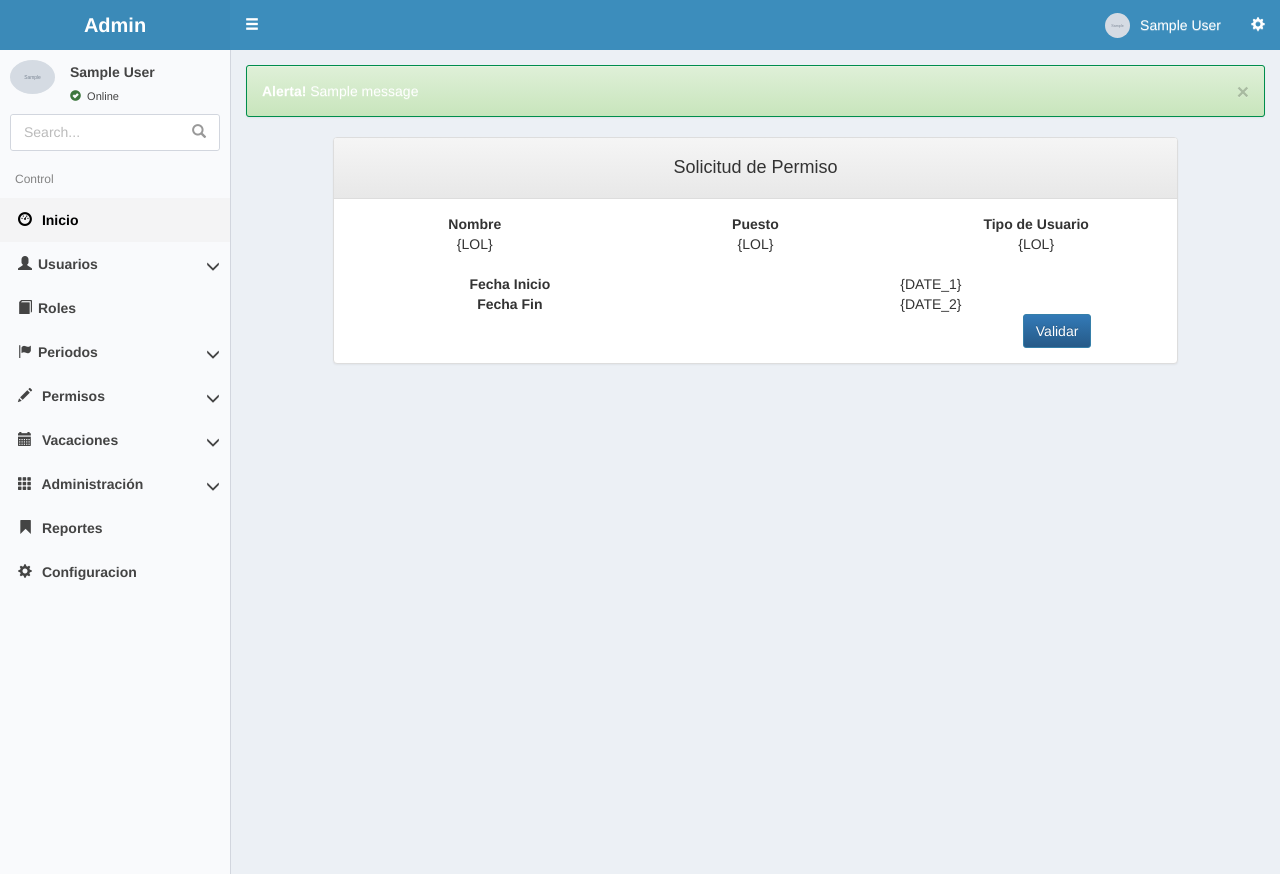
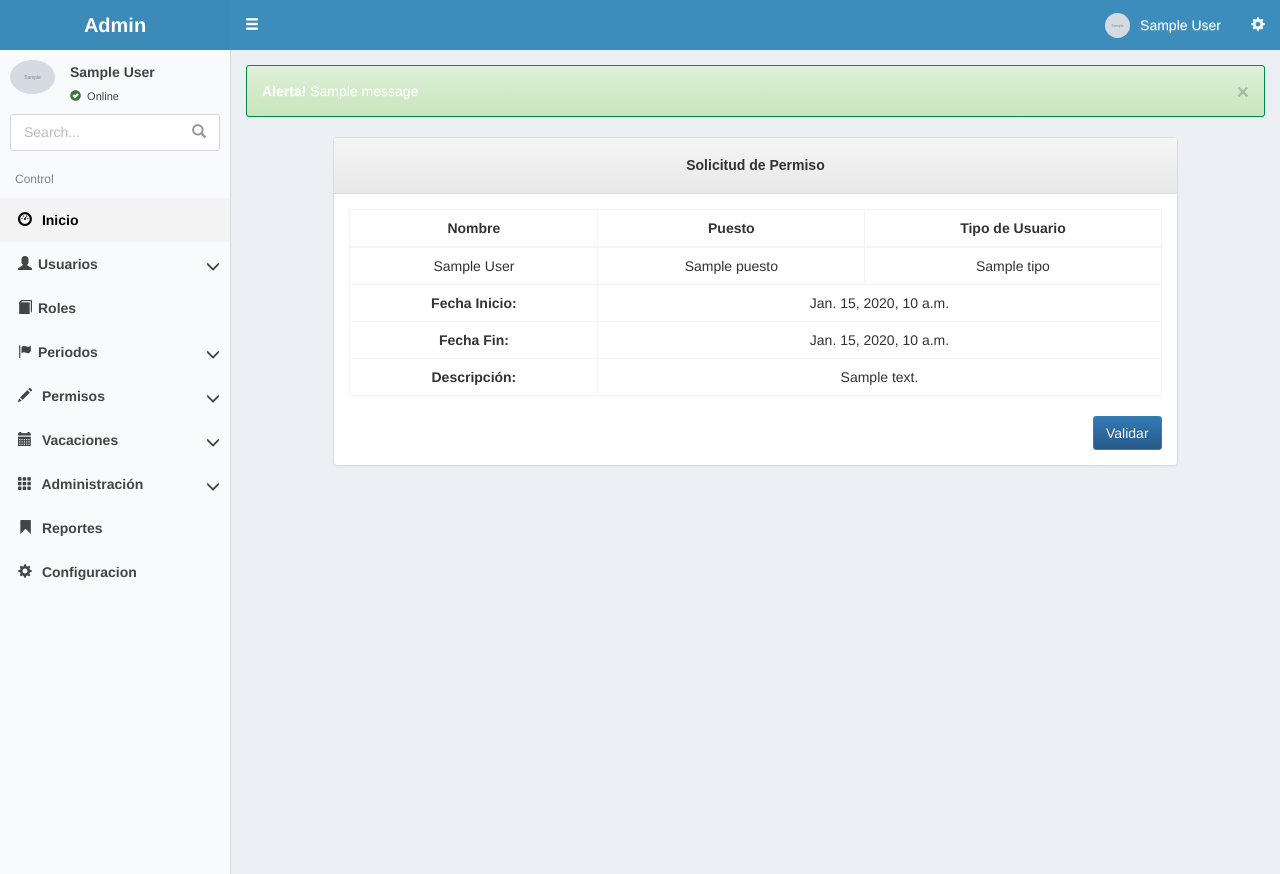
Before and after one commit to jorgevtorresr/SIMCOPV, a Django app: template templates/permisos/validarpermisos.html in a window 1280 px wide. Run offline with Django 3.2, Linux system fonts and the light colour scheme; the template is opened without the code that fills it: most values are stand-ins (such as "Sample title", 1, 10 or a date in 2020); grey boxes marked "Sample" are stand-in pictures; one stand-in notice (Sample message) is shown; some libraries are stand-ins or nearby versions.

Commit message:
Creating validar permisos option

```diff
--- a/apps/permisos/urls.py
+++ b/apps/permisos/urls.py
@@ -3,5 +3,5 @@ from django.conf.urls import patterns, include, url
 urlpatterns = patterns('',
     url(r'^permiso/$', 'apps.permisos.views.permiso', name='permiso'),
     url(r'^validar/$', 'apps.permisos.views.validarpermisos', name='validar'),
-
+    url(r'^validar/permiso/(\d+)/$', 'apps.permisos.views.validarpermiso', name='validarperm'),
 )
--- a/templates/permisos/validarpermisos.html
+++ b/templates/permisos/validarpermisos.html
@@ -17,60 +17,46 @@
   </div>
   {% endfor %}
 	{% endif %}
+	{% for permiso in permisos %}
 		<div class="row">
 			<div class="col-sm-1 hidden-xs hidden-sm">
 			</div>
 			<div class="col-xs-12 col-md-10">
 				<div class="panel panel-default">
 					<div class="panel-heading">
-					<h4 class="text-center">Solicitud de Permiso</h4>
+						<h5 class="text-center"><strong>Solicitud de Permiso</strong></h5>
 					</div>
 					<div class="panel-body">
-					<div class="row text-center">
-						<div class="col-xs-4">
-							<strong>Nombre</strong>
-						</div>
-						<div class="col-xs-4">
-							<strong>Puesto</strong>
-						</div>
-						<div class="col-xs-4">
-							<strong>Tipo de Usuario</strong>
-						</div>
-					</div>
-					<div class="row text-center">
-						<div class="col-xs-4">
-							{LOL}
-						</div>
-						<div class="col-xs-4">
-							{LOL}
-						</div>
-						<div class="col-xs-4">
-							{LOL}
-						</div>
-					</div>
-					<br>
-					<div class="row text-center">
-						<div class="col-xs-5">
-							<strong>Fecha Inicio</strong>
-						</div>
-						<div class="col-xs-7">
-							{DATE_1}
-						</div>
-					</div>
-					<div class="row text-center">
-						<div class="col-xs-5">
-							<strong>Fecha Fin</strong>
-						</div>
-						<div class="col-xs-7">
-							{DATE_2}
-						</div>
-					</div>
-					<div class="row">
-						<div class="col-xs-2 col-xs-offset-9">
+						<table class="table table-bordered text-center">
+							<thead>
+								<tr>
+									<th>Nombre</th>
+									<th>Puesto</th>
+									<th>Tipo de Usuario</th>
+								</tr>
+							</thead>
+							<tbody>
+								<tr>
+									<td>{{permiso.usuario.first_name}} {{permiso.usuario.last_name}}</td>
+									<td>{{permiso.usuario.persona.puesto}}</td>
+									<td>{{permiso.usuario.persona.tipo}}</td>
+								</tr>
+								<tr>
+									<td><strong>Fecha Inicio:</strong></td>
+									<td colspan="2">{{permiso.fecha_inicio}}</td>
+								</tr>
+								<tr>
+									<td><strong>Fecha Fin:</strong></td>
+									<td colspan="2">{{permiso.fecha_fin}}</td>
+								</tr>
+								<tr>
+									<td><strong>Descripción:</strong></td>
+									<td colspan="2">{{permiso.descripcion}}</td>
+								</tr>
+							</tbody>
+						</table>
 						<div class="pull-right">
-								<button class="btn btn-primary">Validar</button>
-							</div>
-						</div>
+							<button class="btn btn-primary" type="submit">Validar</button>
 						</div>
 					</div>
 				</div>
@@ -78,5 +64,5 @@
 			<div class="col-sm-1 hidden-xs hidden-sm">
 			</div>
 		</div>
-
+	{% endfor %}
 {% endblock content %}
```
Also changed, not shown: apps/permisos/forms.py (+11 -0 lines), apps/permisos/views.py (+22 -2 lines), templates/permisos/validarpermiso.html (added, +46 -0 lines). Lines whose indentation alone changed are shown as unchanged.
